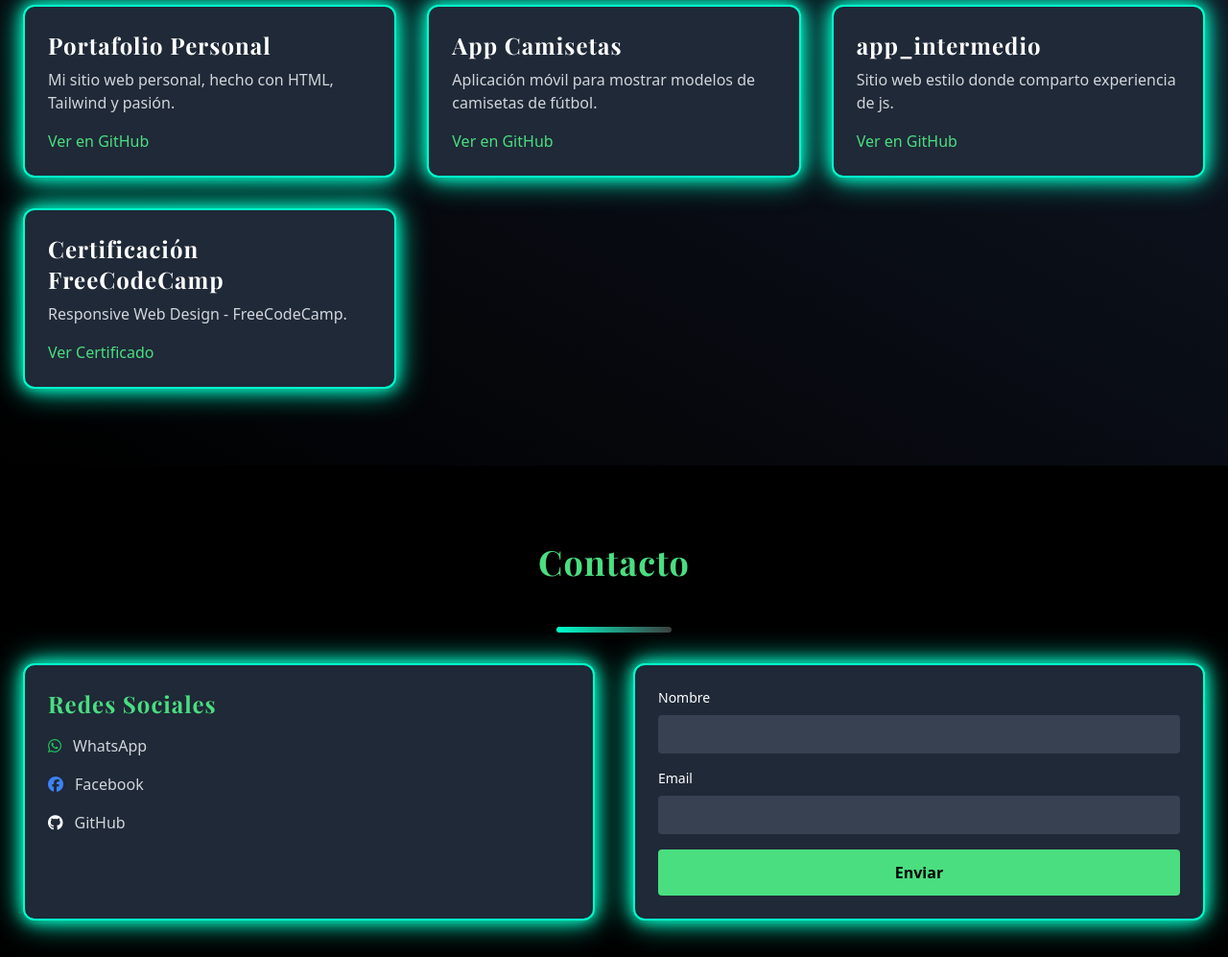
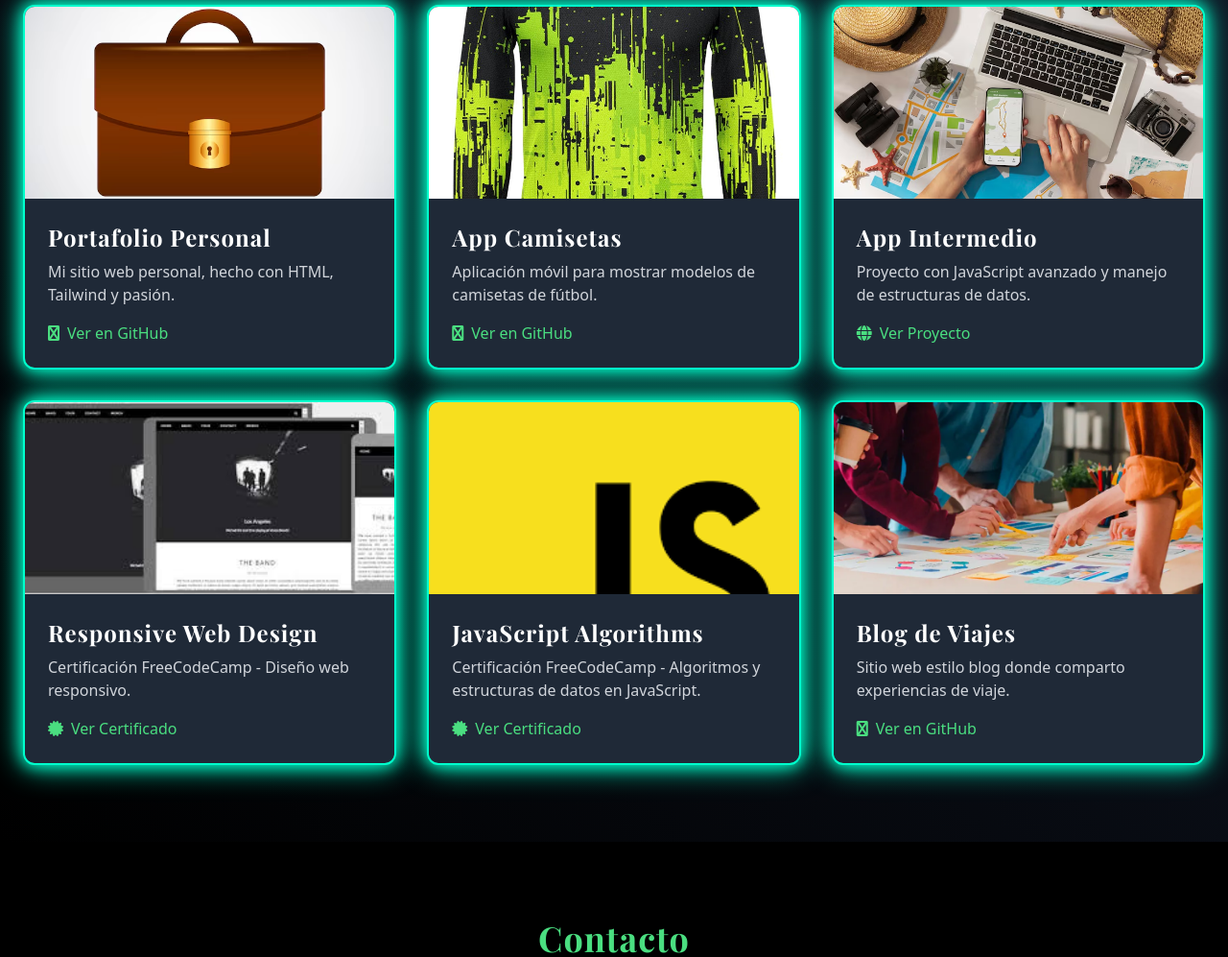
Before and after one commit to alder1234567/Mi_portafolio, a plain HTML site: page index.html in a window 1280 px wide. Shown: the part 1500-2497 px from the top of the page at 96% size. Drawn offline with nearby package versions, Linux system fonts and the light colour scheme.

Commit message:
actualice

```diff
--- a/index.html
+++ b/index.html
@@ -60,6 +60,28 @@
       background: linear-gradient(90deg, #00ffcc 0%, #e3e9e844 100%);
       border-radius: 3px;
       margin: 0 auto 32px auto;
+    }
+    /* Tarjeta de proyecto con imagen */
+    .proyecto-card {
+      overflow: hidden;
+      height: 100%;
+      display: flex;
+      flex-direction: column;
+    }
+    .proyecto-imagen {
+      width: 100%;
+      height: 200px;
+      object-fit: cover;
+      transition: transform 0.3s ease;
+    }
+    .proyecto-card:hover .proyecto-imagen {
+      transform: scale(1.05);
+    }
+    .proyecto-contenido {
+      flex: 1;
+      padding: 1.5rem;
+      display: flex;
+      flex-direction: column;
     }
   </style>
 </head>
@@ -135,28 +157,66 @@
       <h2 class="text-4xl font-bold text-center mb-12 text-green-400">Proyectos</h2>
       <div class="separador"></div>
       <div class="grid md:grid-cols-3 gap-8">
-        <div class="bg-gray-800 rounded-xl p-6 neon-box">
-          <h3 class="text-2xl font-semibold mb-2">Portafolio Personal</h3>
-          <p class="text-gray-300 mb-4">Mi sitio web personal, hecho con HTML, Tailwind y pasión.</p>
-          <a href="#" class="text-green-400 hover:underline">Ver en GitHub</a>
+        <!-- Portafolio Personal -->
+        <div class="bg-gray-800 rounded-xl overflow-hidden neon-box proyecto-card">
+          <img src="./assets/portafolio-portafolio-aislado-icono_24908-26950.avif" alt="Portafolio Personal" class="proyecto-imagen">
+          <div class="proyecto-contenido">
+            <h3 class="text-2xl font-semibold mb-2">Portafolio Personal</h3>
+            <p class="text-gray-300 mb-4 flex-grow">Mi sitio web personal, hecho con HTML, Tailwind y pasión.</p>
+            <a href="#" class="text-green-400 hover:underline"><i class="fas fa-github mr-2"></i>Ver en GitHub</a>
+          </div>
         </div>
-        <div class="bg-gray-800 rounded-xl p-6 neon-box">
-          <h3 class="text-2xl font-semibold mb-2">App Camisetas</h3>
-          <p class="text-gray-300 mb-4">Aplicación móvil para mostrar modelos de camisetas de fútbol.</p>
-          <a href="https://github.com/alder1234567/mi_app_camisetas.git" class="text-green-400 hover:underline">Ver en GitHub</a>
+
+        <!-- App Camisetas -->
+        <div class="bg-gray-800 rounded-xl overflow-hidden neon-box proyecto-card">
+          <img src="./assets/camiseta-arquero-mlarga-pro-one-stripe-verde.jpg" alt="App Camisetas" class="proyecto-imagen">
+          <div class="proyecto-contenido">
+            <h3 class="text-2xl font-semibold mb-2">App Camisetas</h3>
+            <p class="text-gray-300 mb-4 flex-grow">Aplicación móvil para mostrar modelos de camisetas de fútbol.</p>
+            <a href="https://github.com/alder1234567/mi_app_camisetas.git" class="text-green-400 hover:underline"><i class="fas fa-github mr-2"></i>Ver en GitHub</a>
+          </div>
         </div>
-        <div class="bg-gray-800 rounded-xl p-6 neon-box">
-          <h3 class="text-2xl font-semibold mb-2">app_intermedio</h3>
-          <p class="text-gray-300 mb-4">Sitio web estilo  donde comparto experiencia de js.</p>
-          <a href="https://alder1234567.github.io/app_tarea_intermedio/" class="text-green-400 hover:underline">Ver en GitHub</a>
+
+        <!-- App Intermedio -->
+        <div class="bg-gray-800 rounded-xl overflow-hidden neon-box proyecto-card">
+          <img src="./assets/vista-superior-mano-sosteniendo-telefono-inteligente_23-2149617681.avif" alt="App Intermedio" class="proyecto-imagen">
+          <div class="proyecto-contenido">
+            <h3 class="text-2xl font-semibold mb-2">App Intermedio</h3>
+            <p class="text-gray-300 mb-4 flex-grow">Proyecto con JavaScript avanzado y manejo de estructuras de datos.</p>
+            <a href="https://alder1234567.github.io/app_tarea_intermedio/" class="text-green-400 hover:underline"><i class="fas fa-globe mr-2"></i>Ver Proyecto</a>
+          </div>
         </div>
-      <div class="bg-gray-800 rounded-xl p-6 neon-box">
-  <h3 class="text-2xl font-semibold mb-2">Certificación FreeCodeCamp</h3>
-  <p class="text-gray-300 mb-4">Responsive Web Design - FreeCodeCamp.</p>
-  <a href="https://www.freecodecamp.org/espanol/certification/alder123/responsive-web-design" class="text-green-400 hover:underline">Ver Certificado</a>
-</div>
+
+        <!-- Responsive Web Design -->
+        <div class="bg-gray-800 rounded-xl overflow-hidden neon-box proyecto-card">
+          <img src="./assets/images.jpeg" alt="Responsive Web Design" class="proyecto-imagen">
+          <div class="proyecto-contenido">
+            <h3 class="text-2xl font-semibold mb-2">Responsive Web Design</h3>
+            <p class="text-gray-300 mb-4 flex-grow">Certificación FreeCodeCamp - Diseño web responsivo.</p>
+            <a href="https://www.freecodecamp.org/espanol/certification/alder123/responsive-web-design" class="text-green-400 hover:underline"><i class="fas fa-certificate mr-2"></i>Ver Certificado</a>
+          </div>
+        </div>
+
+        <!-- JavaScript Algorithms -->
+        <div class="bg-gray-800 rounded-xl overflow-hidden neon-box proyecto-card">
+          <img src="./assets/images (1).png" alt="JavaScript Algorithms" class="proyecto-imagen">
+          <div class="proyecto-contenido">
+            <h3 class="text-2xl font-semibold mb-2">JavaScript Algorithms</h3>
+            <p class="text-gray-300 mb-4 flex-grow">Certificación FreeCodeCamp - Algoritmos y estructuras de datos en JavaScript.</p>
+            <a href="https://www.freecodecamp.org/certification/alder123/javascript-algorithms-and-data-structures-v8" class="text-green-400 hover:underline"><i class="fas fa-certificate mr-2"></i>Ver Certificado</a>
+          </div>
+        </div>
+
+        <!-- Blog de Viajes -->
+        <div class="bg-gray-800 rounded-xl overflow-hidden neon-box proyecto-card">
+          <img src="./assets/tipos-de-proyectos-img.webp" alt="Blog de Viajes" class="proyecto-imagen">
+          <div class="proyecto-contenido">
+            <h3 class="text-2xl font-semibold mb-2">Blog de Viajes</h3>
+            <p class="text-gray-300 mb-4 flex-grow">Sitio web estilo blog donde comparto experiencias de viaje.</p>
+            <a href="https://github.com/alder1234567/Blog_viajes.git" class="text-green-400 hover:underline"><i class="fas fa-github mr-2"></i>Ver en GitHub</a>
+          </div>
+        </div>
       </div>
-
     </div>
   </section>
 
```
Also changed, not shown: assets/camiseta-arquero-mlarga-pro-one-stripe-verde.jpg (added), assets/images (1).png (added), assets/images.jpeg (added), assets/portafolio-portafolio-aislado-icono_24908-26950.avif (added), assets/tipos-de-proyectos-img.webp (added), assets/vista-superior-mano-sosteniendo-telefono-inteligente_23-2149617681.avif (added).
